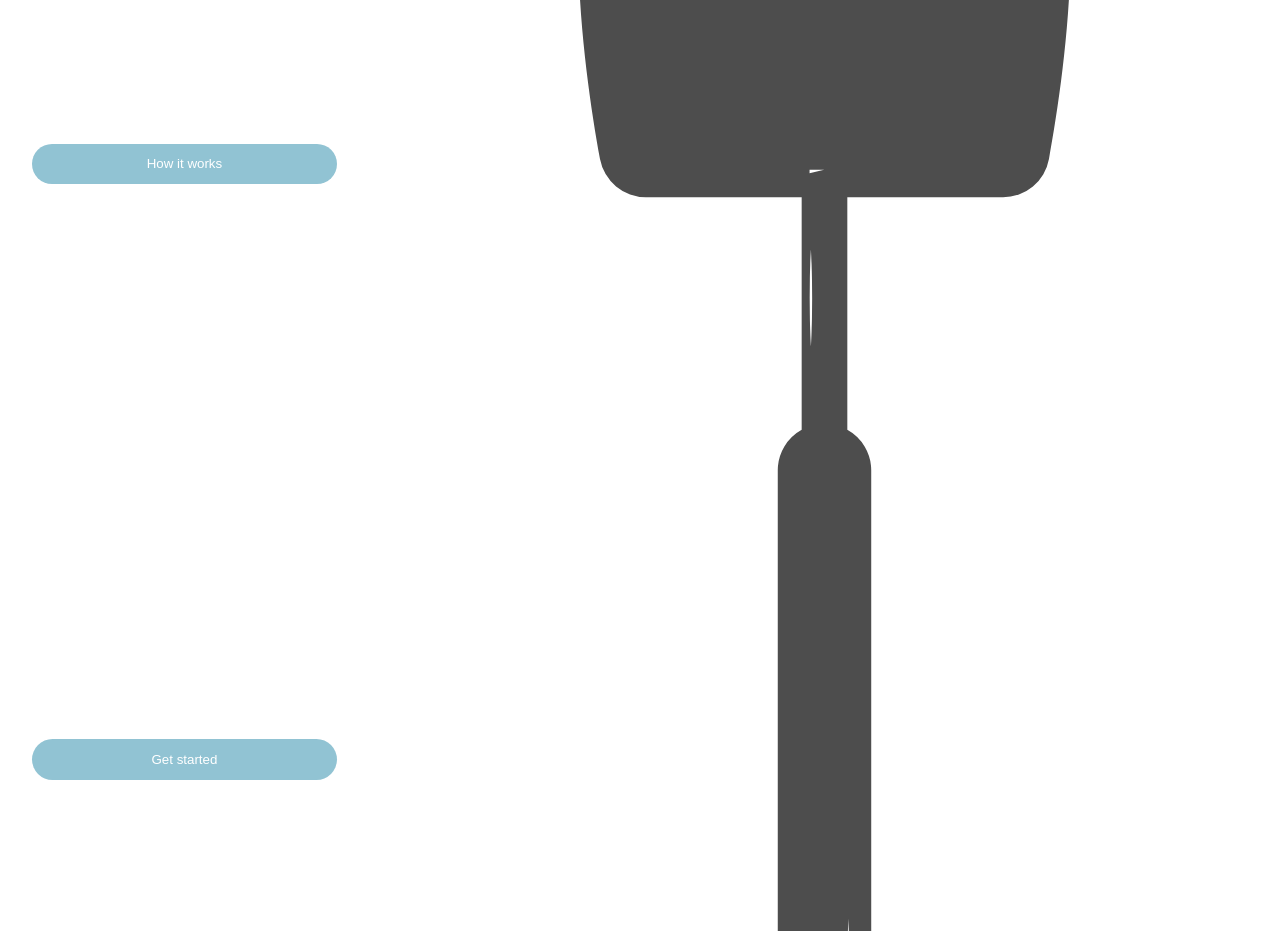
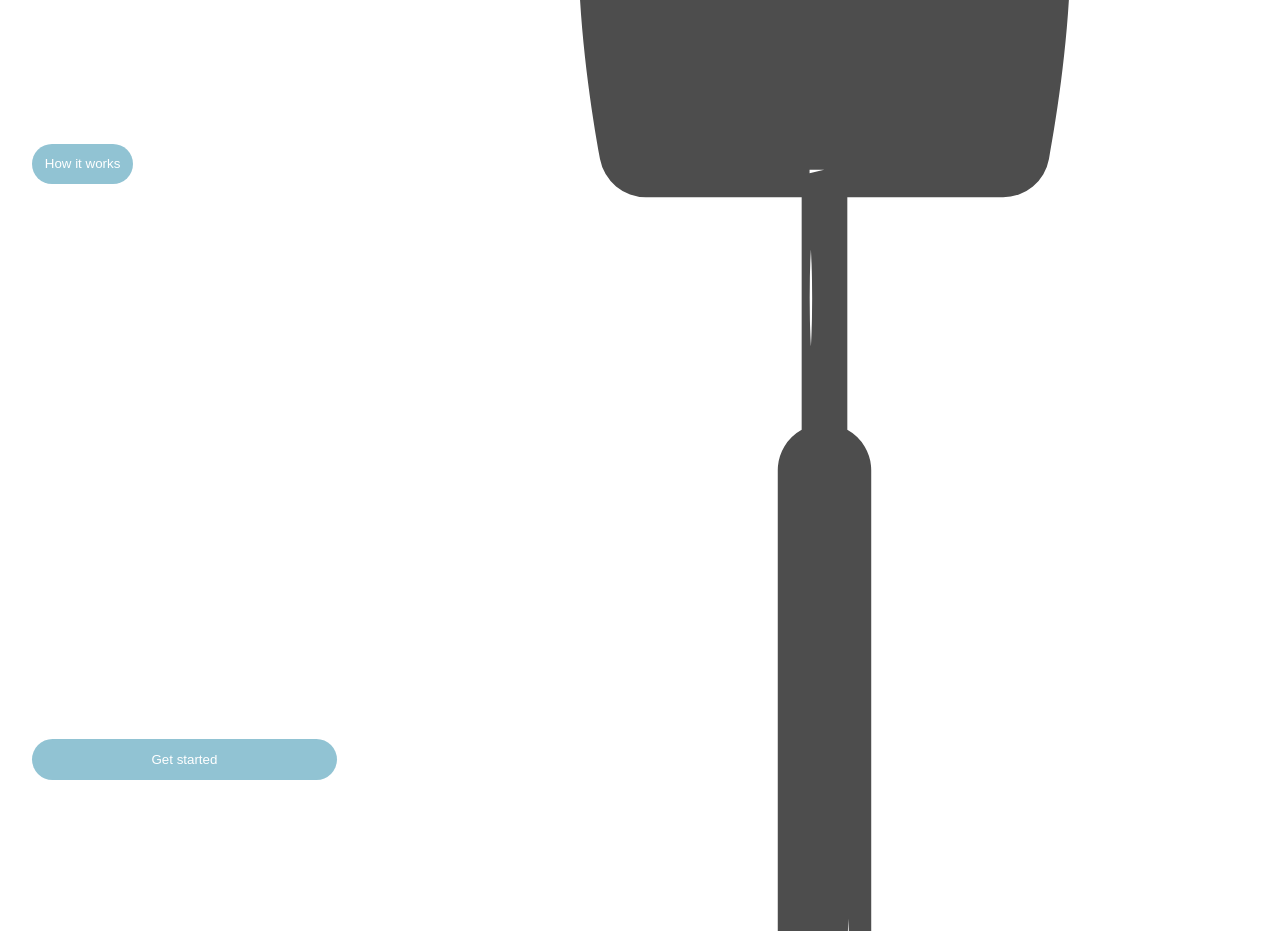
Before and after one commit to DNaunin/sewtable, a Next.js app: page / in a window 1280 px wide. Shown: the part 1060-1991 px from the top of the page. Built offline with nearby package versions, Linux system fonts and the light colour scheme.

Commit message:
✨ Add the Link to the introduction page

```diff
--- a/components/messages/Welcome.tsx
+++ b/components/messages/Welcome.tsx
@@ -1,5 +1,6 @@
 import styles from "./Welcome.module.css";
 import Button from "../button/Button";
+import Link from "next/link";
 
 function Welcome() {
   return (
@@ -11,7 +12,12 @@ function Welcome() {
         src="/schneiderpuppe.svg"
         alt="a dress form"
       />
-      <Button className={styles.button} label="How it works" />
+      <Link href={`/introduction`}>
+        <a>
+          <Button className={styles.button} label="How it works" />
+        </a>
+      </Link>
+
       <Button className={styles.button} label="Get started" />
     </div>
   );
```
